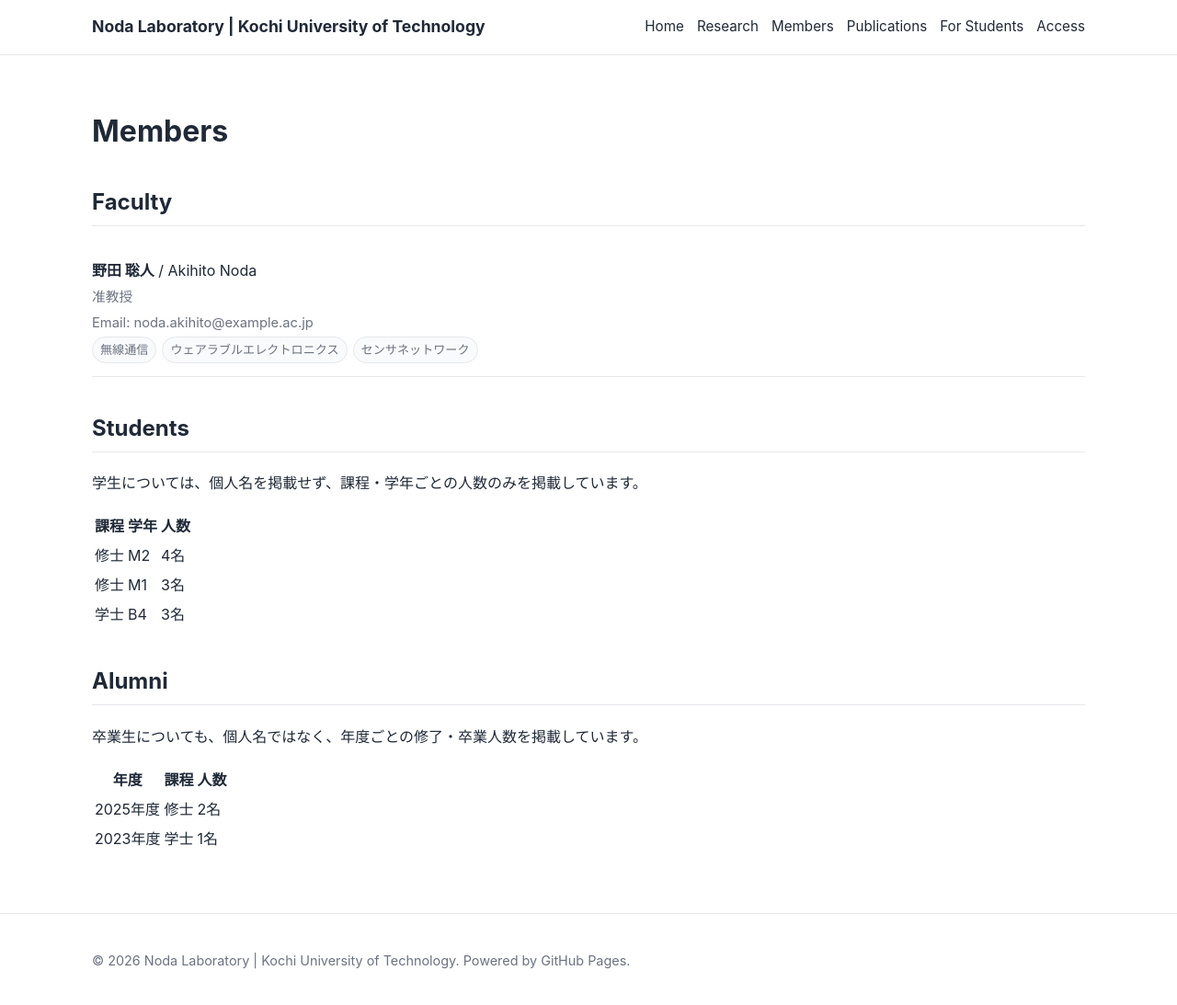
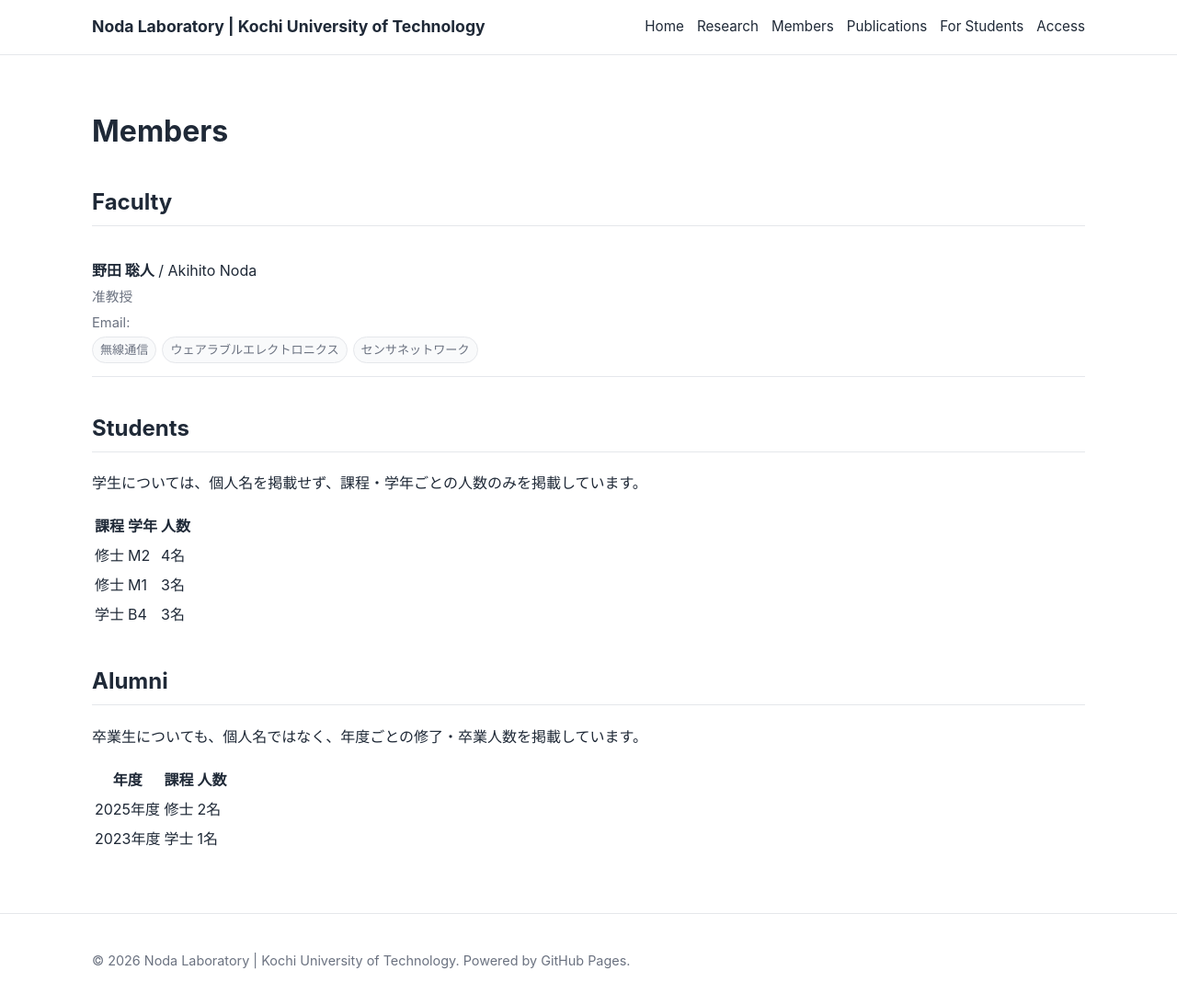
Before and after one commit to akihito-noda/lab-website, a Jekyll site: the page built from members.md, in a window 1280 px wide and 1096 px high. Shown: the top 1093 px of the window at 92% size. Built offline with Jekyll 4.4.1, drawn with Linux system fonts in a browser that asks for light colours.

Commit message:
Update members.yml

```diff
--- a/_data/members.yml
+++ b/_data/members.yml
@@ -2,7 +2,7 @@ faculty:
   - name: "野田 聡人"
     name_en: "Akihito Noda"
     role: "准教授"
-    email: "noda.akihito@example.ac.jp"
+    email: ""
     interests:
       - "無線通信"
       - "ウェアラブルエレクトロニクス"
```
